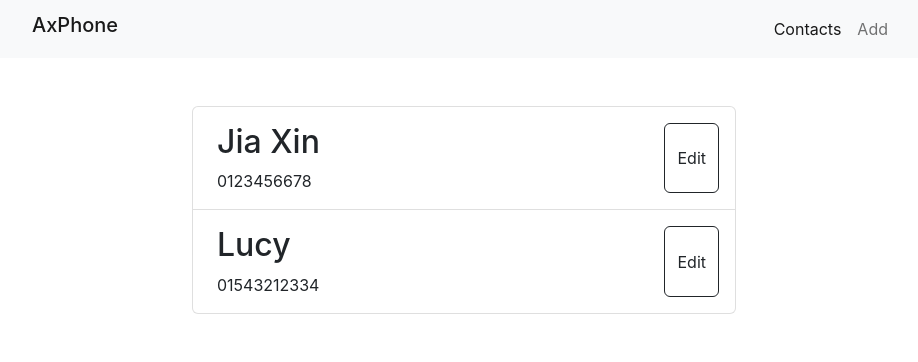
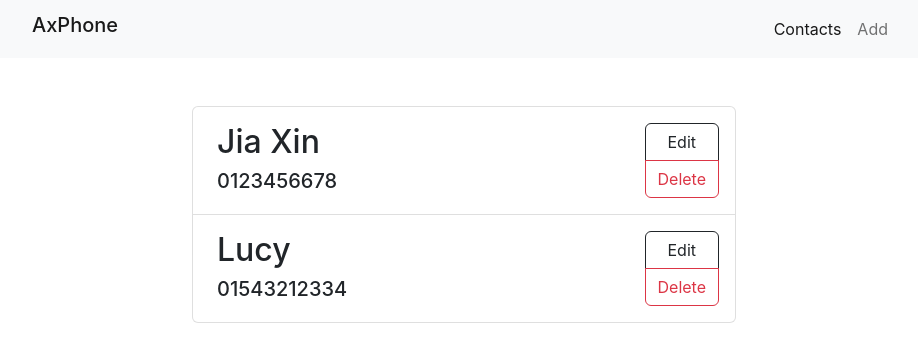
Before and after one commit to eujiaxin/axphone-frontend, a React (Create React App) app: page /contact-list in a window 1280 px wide. Shown: the top 362 px of the page, without its empty margins (176-1094 px from the left). Built offline with nearby package versions, Linux system fonts and the light colour scheme.

Commit message:
Add delete button in contact list

```diff
--- a/src/components/ContactList.js
+++ b/src/components/ContactList.js
@@ -17,11 +17,14 @@ const ContactList = () => {
                     contacts.map((contact) => (
                         <li className="list-group-item p-3 d-flex justify-content-between">
                             <div className="ms-2 me-auto">
-                                <h2>{contact.name}</h2>
-                                <span>{contact.phoneNumber}</span>
+                                <div className="h2">{contact.name}</div>
+                                <span className="h5">
+                                    {contact.phoneNumber}
+                                </span>
                             </div>
+                            <div className="btn-group-vertical" role="group">
                                 <button
-                                class="btn btn-outline-dark"
+                                    class="btn btn-outline-dark col-6"
                                     type="button"
                                     data-toggle="tooltip"
                                     data-placement="top"
@@ -29,6 +32,16 @@ const ContactList = () => {
                                 >
                                     Edit
                                 </button>
+                                <button
+                                    class="btn btn-outline-danger col-6"
+                                    type="button"
+                                    data-toggle="tooltip"
+                                    data-placement="top"
+                                    title="Delete"
+                                >
+                                    Delete
+                                </button>
+                            </div>
                         </li>
                     ))
                 )}
```
Lines whose indentation alone changed are shown as unchanged.
